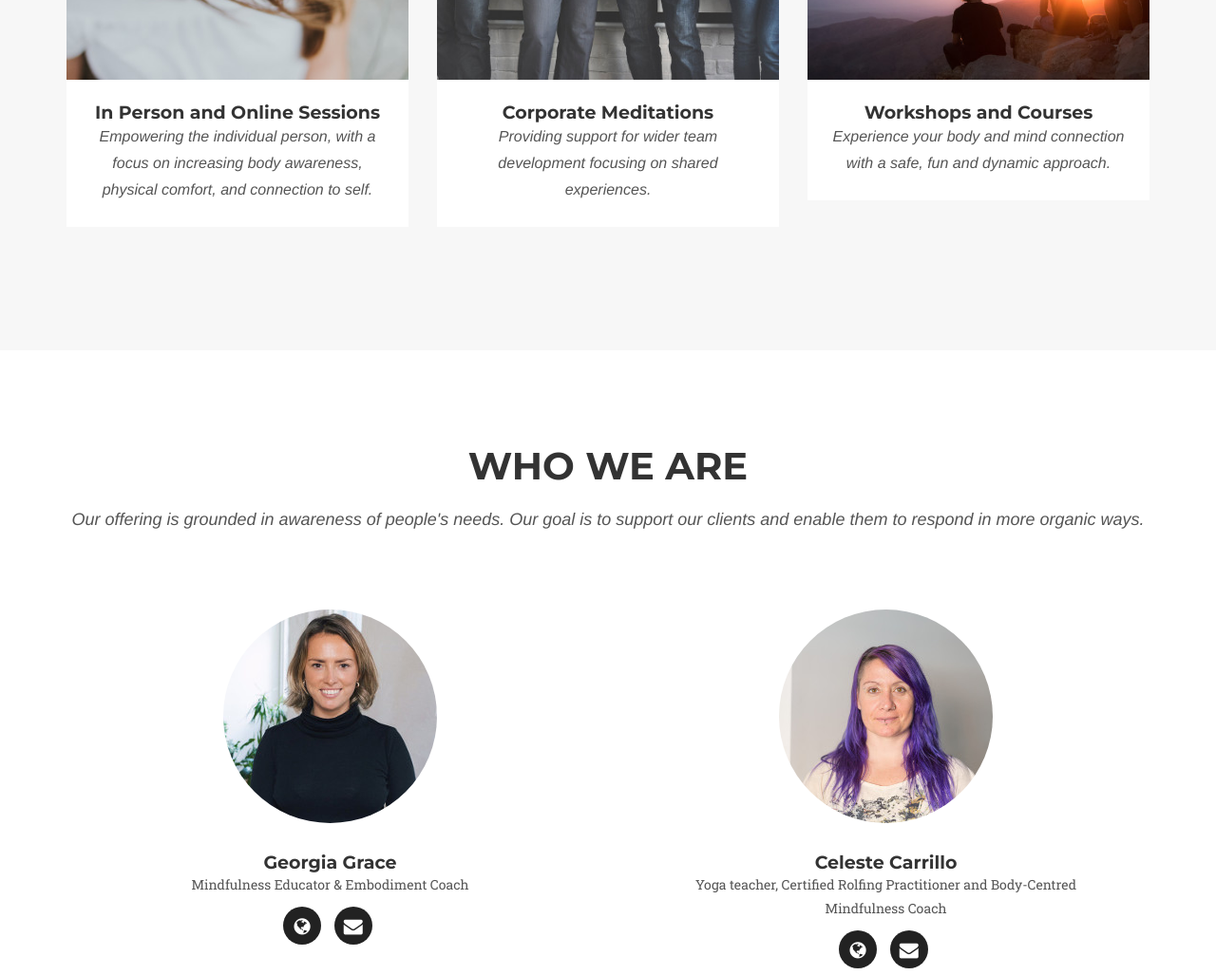
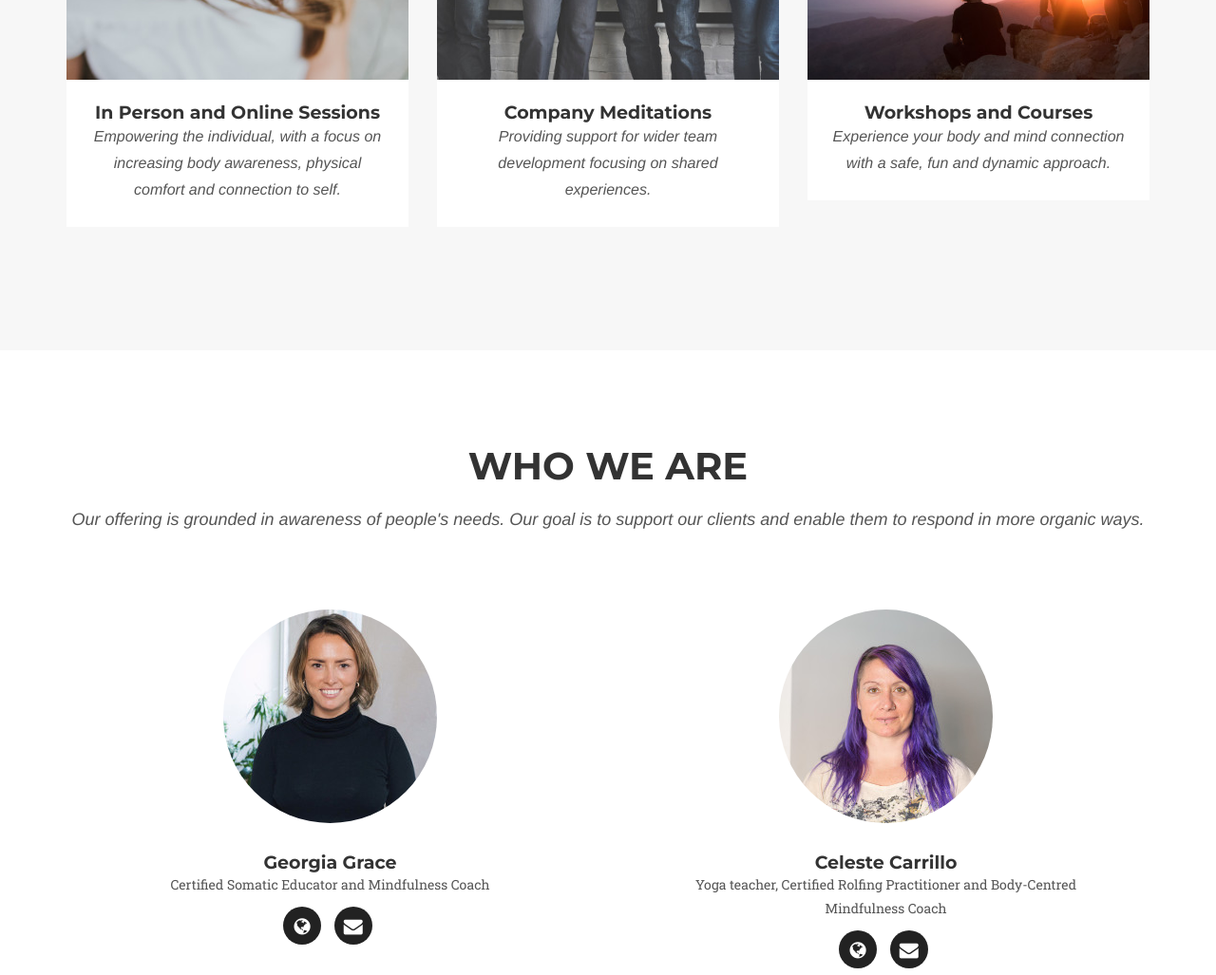
Before and after one commit to cele-carrillo/centre-of-sense, a Jekyll site: the page built from index.html, in a window 1280 px wide and 1400 px high, scrolled down 2316 px. Shown: the part 153-1180 px from the top of the window at 95% size. Built offline with Jekyll 4.4.1, drawn with Linux system fonts in a browser that asks for light colours; some web fonts are replaced.

Commit message:
fixed texts

```diff
--- a/_data/text.yml
+++ b/_data/text.yml
@@ -48,23 +48,22 @@ offers:
   in-person:
     title: In Person and Online Sessions
     subtitle: >
-      Empowering the individual person, with a focus on increasing body awareness, physical comfort, and connection to
-      self.
+      Empowering the individual, with a focus on increasing body awareness, physical comfort and connection to self.
     description: >
       We offer a variety of somatic modalities with the intention of supporting people in the different aspects of
       their lives. From bodywork, intimacy coaching, embodied counselling, and working on boundaries and consent,
       every session is unique and tailored to the individual.
     cta: Feels right, doesn't it? Get in touch.
   corporate:
-    title: Corporate Meditations
+    title: Company Meditations
     subtitle: Providing support for wider team development focusing on shared experiences.
     description: >
       Our corporate programs allow people to feel more alive and intune so they are able to articulate wants and needs,
-      develop a sense of closeness and understand how effectively  collaborate with their co-workers. Although companies
-      are investing  in the health and wellbeing of their employees, the current offerings miss the mark, fall short,
-      waste time, effort and money because they fail to have focused outcomes and experienced practitioners. The Centre
-      of Sense provides useful, skills based, practical & accessible tools. Our goal is to support people and enable
-      them to respond in more organic ways in and out the office. The sessions are informed to address: physical
+      develop a sense of closeness and understand how to effectively collaborate with their co-workers. Although
+      companies are investing  in the health and wellbeing of their employees, the current offerings miss the mark, fall
+      short, waste time, effort and money because they fail to have focused outcomes and experienced practitioners. The
+      Centre of Sense provides useful, skills based, practical & accessible tools. Our goal is to support people and
+      enable them to respond in more organic ways in and out the office. The sessions are informed to address: physical
       tension, stress, mood disorders, disconnection to body and others, sense of isolation, lack of meaning and
       purpose, enthusiasm, motivation and drive.
     cta: We can tailor a program that meets your needs. Get in touch.
@@ -78,7 +77,7 @@ offers:
       communication, confidence and trust, creativity as an embodied experience.
     cta: Get in touch to find out more about our current offerings.
 people:
-  entry_georgia: Mindfulness Educator & Embodiment Coach
+  entry_georgia: Certified Somatic Educator and Mindfulness Coach
   #TODO: ver como poner: Georgia’s client-centred approach educates and supports people to become more aware of their potential and the intersection between work and life. With training in direct experiential learning, Georgia supports people to explore mindfulness and embodiment with real, practical and useful tools. With a background in corporate communications, Georgia has insight into the environment and what is needed to create an offering that allows people to be more intune their bodies to ensure they live optimally in how they move, create, work and feel.
   entry_celeste: Yoga teacher, Certified Rolfing Practitioner and Body-Centred Mindfulness Coach
   #TODO: ver como poner: Celeste works with individuals and groups to go beyond the surface and gain a deeper understanding of who they are and what they need. Celeste’s aim is to help people work with the body instead of against it, to understand how the physical body, mind and emotions are connected. With 10 years experience in embodied practices she supports her clients to find and create more balance in their lives with a down-to-earth and accessible tools. Celeste approaches sessions with the intention of freeing the body, not ‘fixing it’.
```
